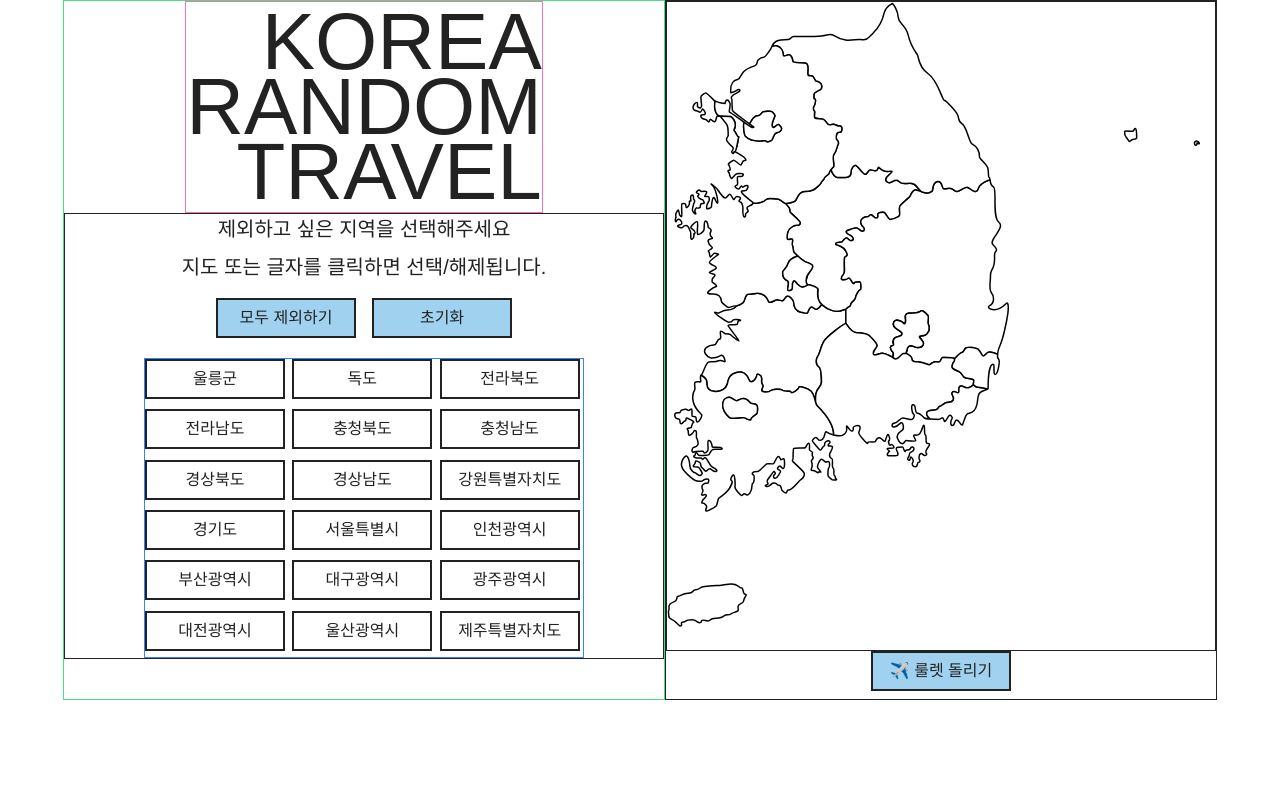
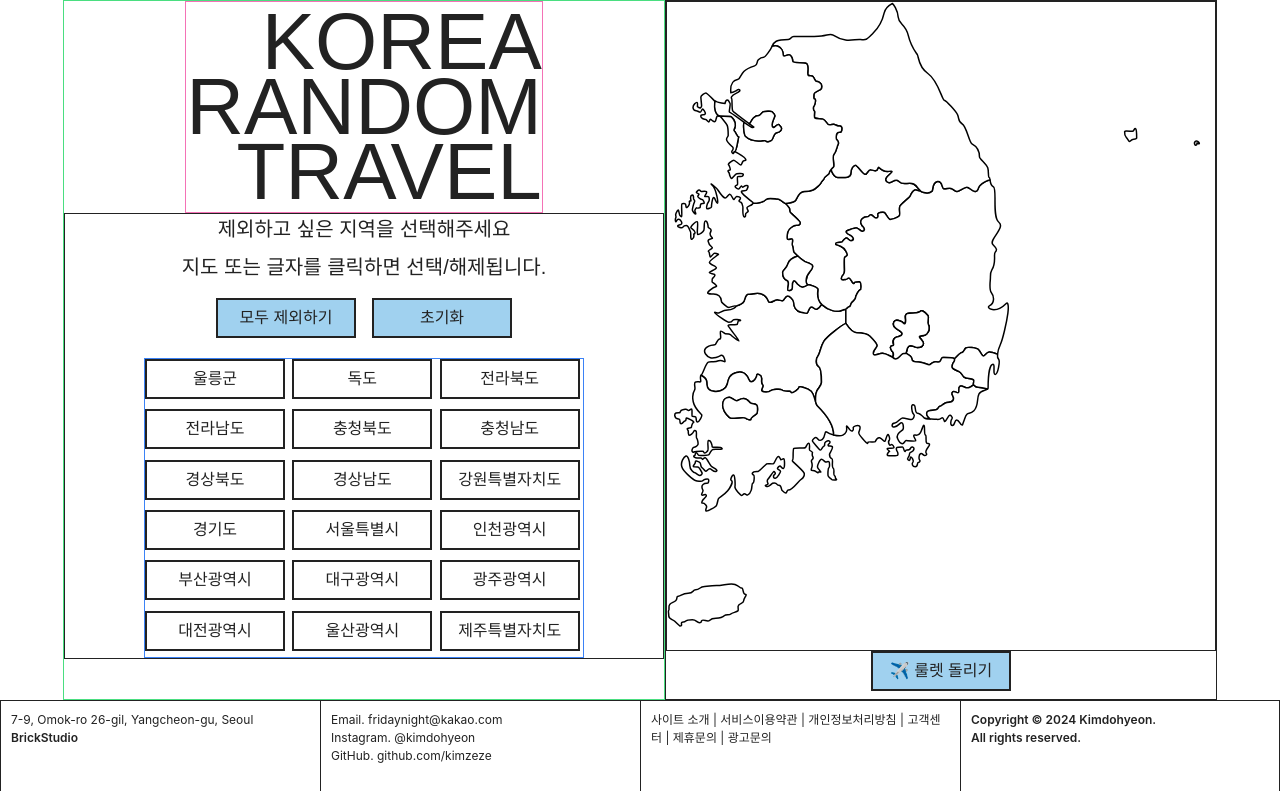
Before and after one commit to kimzeze/korea-travel-roulette, a Next.js app: page / in a window 1280 px wide. Built offline with nearby package versions, Linux system fonts and the light colour scheme; a web font is replaced by a local one.

Commit message:
[✨feat] Footer 추가

```diff
--- a/src/app/layout.tsx
+++ b/src/app/layout.tsx
@@ -1,6 +1,7 @@
 import type { Metadata } from "next";
 import "./globals.css";
 // import Header from "@/components/Header";
+import Footer from '@/components/Footer';
 
 export const metadata: Metadata = {
   title: "KOREA RANDOM TRAVEL",
@@ -19,6 +20,7 @@ export default function RootLayout({
         {/* <Header /> */}
         {children}
         <div id = "portal"></div>
+        <Footer/>
       </body>
     </html>
   );
--- /dev/null
+++ b/src/components/Footer.tsx
@@ -0,0 +1,23 @@
+export default function Footer() {
+  return (
+    <footer className="flex justify-center h-[90px] bg-white text-primary text-[14px] border-t border-primary">
+      <div className="text-[12px] w-[320px] h-[90px] border-l border-primary flex flex-col justify-start p-[10px]">
+        <p>7-9, Omok-ro 26-gil, Yangcheon-gu, Seoul</p>
+        <p className="font-semibold">BrickStudio</p>
+      </div>
+      <div className="text-[12px] w-[320px] h-[90px] border-l border-primary flex flex-col justify-start p-[10px]">
+        <p>Email. fridaynight@kakao.com</p>
+        <p>Instagram. @kimdohyeon</p>
+        <p>GitHub. github.com/kimzeze</p>
+      </div>
+      <div className="text-[12px] h-[90px] w-[320px] border-l border-primary flex flex-col justify-start p-[10px]">
+        <p>사이트 소개 | 서비스이용약관 | 개인정보처리방침 | 고객센터 | 제휴문의 | 광고문의</p>
+      </div>
+      <div className="font-semibold text-[12px] h-[90px] w-[320px] border-l border-r border-primary flex flex-col justify-start p-[10px]">
+        <p>
+          Copyright © 2024 Kimdohyeon. <br /> All rights reserved.
+        </p>
+      </div>
+    </footer>
+  );
+}
--- a/src/components/_index.ts
+++ b/src/components/_index.ts
@@ -1,2 +1,4 @@
 // export { default as Header } from "./Header";
+export { default as Footer } from './Footer';
 export { default as Guide } from './Guide';
+export { default as Button } from './Button';
```
